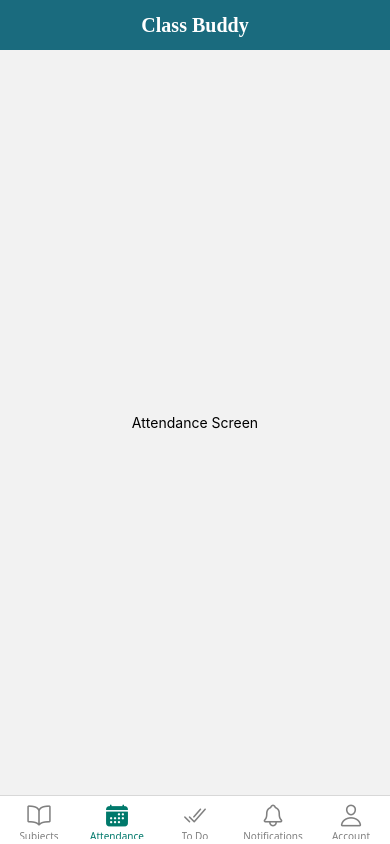
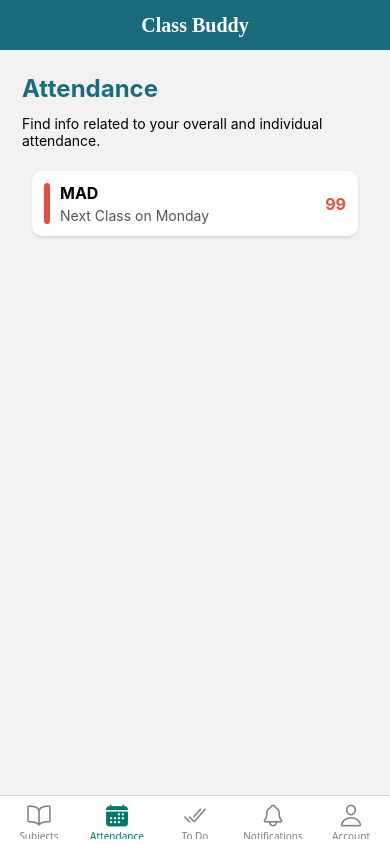
Before and after one commit to junaid4231/Class-Buddy, a React Native app: screen /Attendance in a window 390 px wide. Built offline with nearby package versions, Linux system fonts and the light colour scheme.

Commit message:
Attendance card and customProps

```diff
--- /dev/null
+++ b/Components/AttendanceCard.tsx
@@ -0,0 +1,75 @@
+//Attendance card stylized
+import React from 'react';
+import {View, Text, StyleSheet} from 'react-native';
+
+interface AttendanceCardProps {
+  title: string;
+  subtitle: string;
+  percentage: string;
+}
+const AttendanceCard: React.FC<AttendanceCardProps> = ({
+  title,
+  subtitle,
+  percentage,
+}) => {
+  return (
+    <View style={styles.card}>
+      <View style={styles.leftBar} />
+      <View style={styles.cardContent}>
+        <View style={styles.textSection}>
+          <Text style={styles.title}>{title}</Text>
+          <Text style={styles.subtitle}>{subtitle}</Text>
+        </View>
+        <Text style={styles.percentage}>{percentage}</Text>
+      </View>
+    </View>
+  );
+};
+
+export default AttendanceCard;
+
+const styles = StyleSheet.create({
+  card: {
+    flexDirection: 'row',
+    backgroundColor: 'white',
+    borderRadius: 10,
+    margin: 10,
+    padding: 12,
+    shadowColor: '#000',
+    shadowOffset: {width: 0, height: 2},
+    shadowOpacity: 0.1,
+    shadowRadius: 3,
+    elevation: 3,
+    alignItems: 'center',
+  },
+  leftBar: {
+    width: 6,
+    backgroundColor: '#E74C3C', // red color
+    borderRadius: 6,
+    height: '100%',
+    marginRight: 10,
+  },
+  cardContent: {
+    flexDirection: 'row',
+    justifyContent: 'space-between',
+    alignItems: 'center',
+    flex: 1,
+  },
+  textSection: {
+    flexDirection: 'column',
+  },
+  title: {
+    fontSize: 16,
+    fontWeight: 'bold',
+  },
+  subtitle: {
+    fontSize: 14,
+    color: '#555',
+    marginTop: 4,
+  },
+  percentage: {
+    fontSize: 16,
+    fontWeight: 'bold',
+    color: '#E74C3C',
+  },
+});
--- a/screens/AttendanceScreen.tsx
+++ b/screens/AttendanceScreen.tsx
@@ -1,20 +1,48 @@
 import React from 'react';
-import {View, Text, StyleSheet} from 'react-native';
+import {View, Text, StyleSheet, ScrollView} from 'react-native';
+import {SafeAreaView} from 'react-native-safe-area-context';
+import AttendanceCard from '../Components/AttendanceCard';
 
 const AttendanceScreen: React.FC = () => {
   return (
-    <View style={styles.container}>
-      <Text>Attendance Screen</Text>
-    </View>
+    <SafeAreaView>
+      <ScrollView style={styles.Container}>
+        <View style={styles.headingContainer}>
+          <Text style={styles.headingTxt}>Attendance</Text>
+          <Text style={styles.descriptionTxt}>
+            Find info related to your overall and individual attendance.
+          </Text>
+        </View>
+
+        <View style={styles.bodyContainer}>
+          {/* <AttendanceCard title="MAD" description="Next Class on Monday" /> */}
+          <AttendanceCard
+            title="MAD"
+            subtitle="Next Class on Monday"
+            percentage="99"
+          />
+        </View>
+      </ScrollView>
+    </SafeAreaView>
   );
 };
 
 export default AttendanceScreen;
 
 const styles = StyleSheet.create({
-  container: {
-    flex: 1,
-    justifyContent: 'center',
-    alignItems: 'center',
+  Container: {
+    margin: 16,
+    paddingVertical: 8,
+    paddingHorizontal: 6,
   },
+  headingContainer: {},
+  headingTxt: {
+    fontSize: 24,
+    color: '#1A6B7E',
+    fontWeight: 'bold',
+  },
+  descriptionTxt: {
+    marginVertical: 12,
+  },
+  bodyContainer: {},
 });
--- a/screens/SubjectsScreen.tsx
+++ b/screens/SubjectsScreen.tsx
@@ -66,34 +66,4 @@ const styles = StyleSheet.create({
     marginVertical: 12,
   },
   bodyContainer: {},
-  subjectCard: {
-    height: 140,
-    width: 310,
-    borderWidth: 1,
-    borderColor: '#1A6B7E',
-    borderRadius: 14,
-    padding: 12,
-    marginVertical: 10,
-  },
-  cardElevation: {
-    elevation: 5, // Android shadow
-    shadowColor: '#000', // iOS shadow color
-    shadowOffset: {
-      width: 0,
-      height: 2,
-    },
-    shadowOpacity: 0.25,
-    shadowRadius: 3.84,
-    backgroundColor: 'white', // Always set backgroundColor for shadow to appear
-    borderRadius: 10, // Optional, for rounded corners
-    padding: 15,
-  },
-
-  subHeadingTxt: {
-    fontSize: 18,
-    fontWeight: '600',
-  },
-  subDescriptionTxt: {
-    marginTop: 14,
-  },
 });
```
